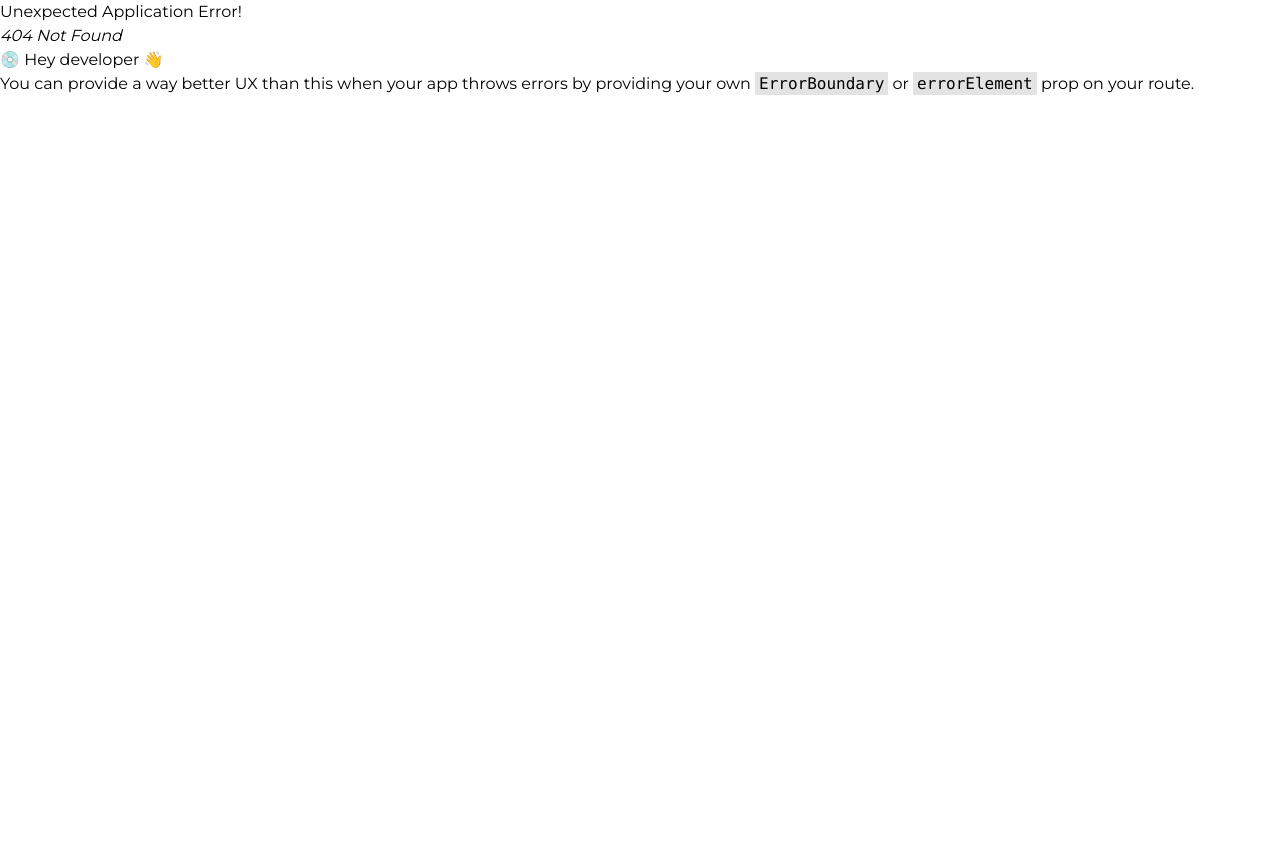
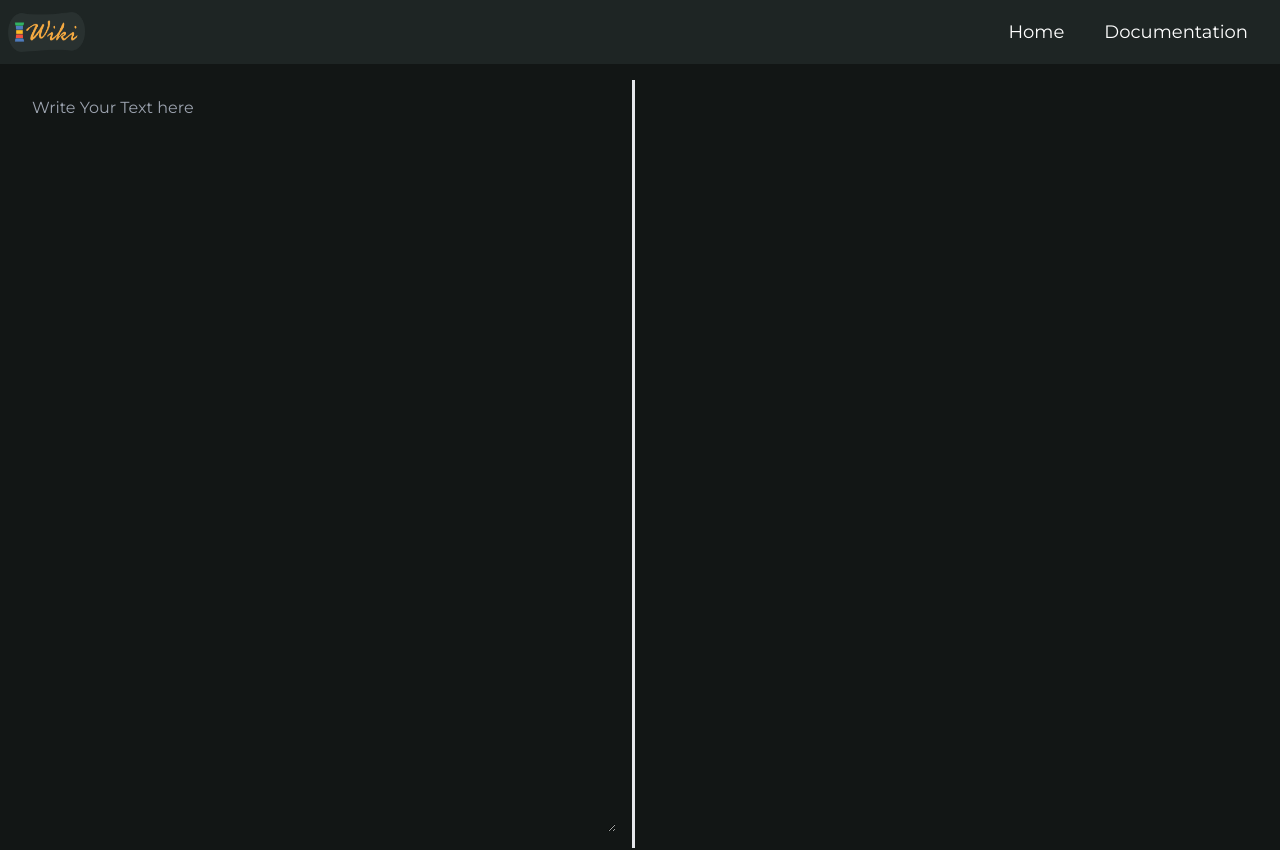
Before and after one commit to SidharthMudgil/lg-wiki, a React (Create React App) app: page /input in a window 1280 px wide. Before the commit this address had no page. Shown: the top 850 px of the page. Before the commit the page ends 800 px from the top, so only its background shows below. Built offline with nearby package versions, Linux system fonts and the light colour scheme.

Commit message:
markdown_implemtion_done_full

```diff
--- a/package.json
+++ b/package.json
@@ -8,8 +8,7 @@
     "@testing-library/user-event": "^13.5.0",
     "@tinymce/tinymce-react": "^4.3.2",
     "appwrite": "^13.0.1",
-    "file-system": "^2.2.2",
-    "fs": "^0.0.1-security",
+
     "html-react-parser": "^5.1.5",
     "path": "^0.12.7",
     "react": "^18.2.0",
@@ -17,6 +16,8 @@
     "react-hook-form": "^7.50.1",
     "react-markdown": "^9.0.1",
     "react-scripts": "5.0.1",
+    "react-syntax-highlighter": "^15.5.0",
+    "remark-gfm": "^4.0.0",
     "web-vitals": "^2.1.4"
   },
   "scripts": {
--- a/src/App.js
+++ b/src/App.js
@@ -7,6 +7,7 @@ import {
 import "./App.css";
 import MainContent from "./pages/homeScreen/MainContent";
 // import Doc from "./pages/documentation/Doc";
+import UserInput from "./userContribution/UserInput";
 import Layout from "./pages/leftNavigation/Layout";
 import NavigatorHeader from "./pages/navigationHeader/NavigationHeader";
 import Architecture from "./pages/architecture/Architecture";
@@ -18,6 +19,7 @@ function App() {
     createRoutesFromElements(
       <Route path="/" element={<NavigatorHeader />}>
         <Route path="" element={<MainContent />} />
+        <Route path="/input" element={<UserInput />} />
 
         <Route path="docs" element={<Layout />}>
         <Route path="arc" element={<Architecture />} />
--- a/src/pages/header/header.css
+++ b/src/pages/header/header.css
@@ -15,7 +15,8 @@
   display: flex;
   cursor: pointer;
   transition: 0.2s ease-in;
-  margin: 0 62px;
+  margin: 0 20px;
+  font-size: 18px;
 }
 
 .nav-li {
@@ -46,13 +47,13 @@
 }
 
 .nav-ul {
-  margin-left: -5rem;
   display: flex;
-  justify-content: center;
+  justify-content: right;
   align-items: center;
   flex-wrap: wrap;
   width: 100%;
   height: 4rem;
+  margin-right: 12px;
 }
 
 .footer {
--- a/src/pages/leftNavigation/Navigaton.js
+++ b/src/pages/leftNavigation/Navigaton.js
@@ -90,7 +90,7 @@ export default function Navigaton() {
                 <Link to="/docs/title" className="menutab-link">demo text</Link>
               </li>
               <li className="menutab">
-                <Link to="/" className="menutab-link">demo text</Link>
+                <Link to="/docs/input" className="menutab-link">demo text</Link>
               </li>
             </ul>
           </li>
--- /dev/null
+++ b/src/userContribution/UserInput.css
@@ -0,0 +1,37 @@
+.markdown {
+  display: flex;
+  width: 100%;
+  height:100vh ;
+  background-color: var(--backgroud);
+  gap: 10px ;
+  padding: 1rem;
+}
+.markdown-input {
+  padding: 1rem;
+  display: flex;
+  flex-basis: 50%;
+  border-right-width: 10px solid var(--text-color);
+}
+
+.textinput-markdown{
+  background-color: inherit;
+  width: 100%;
+  height: 100%;
+  color:var(--text-color)
+}
+textarea:focus{
+  outline: none;
+}
+.markdown-container {
+  display: flex;
+  flex-wrap: wrap;
+  flex-basis: 50%;
+   padding: 1rem;
+  flex-direction: column;
+}
+.markdown-output{
+  display: flex;
+  flex-direction: column;
+  width: 100%;
+
+}
--- /dev/null
+++ b/src/userContribution/UserInput.js
@@ -0,0 +1,51 @@
+import React, { useState } from 'react'
+import Markdown from 'react-markdown'
+import {Prism as SyntaxHighlighter} from 'react-syntax-highlighter'
+import '../userContribution/UserInput.css'
+import remarkGfm from 'remark-gfm'
+import { vscDarkPlus } from 'react-syntax-highlighter/dist/esm/styles/prism'
+// Did you know you can use tildes instead of backticks for code in markdown?
+
+
+export default function UserInput() {
+
+    const [text,setText] =useState();
+
+
+  return (<div className='markdown h-s'>
+    <div className='markdown-input'>
+<textarea  width="1000px" className='textinput-markdown ' placeholder='Write Your Text here' onChange={(e)=> {setText(String(e.target.value))}}/>
+</div>
+<div className="markdown-container">
+    <Markdown
+    children={text}
+    remarkPlugins={[remarkGfm]}
+    className='markdown-output'
+
+    components={{
+      code(props) {
+        const {children, className, node, ...rest} = props
+        const match = /language-(\w+)/.exec(className || '')
+        return match ? (
+          <SyntaxHighlighter
+            {...rest}
+            PreTag="div"
+            children={String(children).replace(/\n$/, '')}
+            language={match[1]}
+            style={vscDarkPlus}
+            wrapLines={true}
+          />
+        ) : (
+          <code {...rest} className={className} >
+            {children}
+          </code>
+             )
+            }
+          }}
+        />
+
+
+        </div>
+        </div>
+  )
+}
```
Also changed, not shown: src/pages/documentation/Doc.css (deleted, +0 -53 lines), src/pages/documentation/Doc.jsx (deleted, +0 -123 lines), 1 other file (tests, documents, lock files or other folders).
